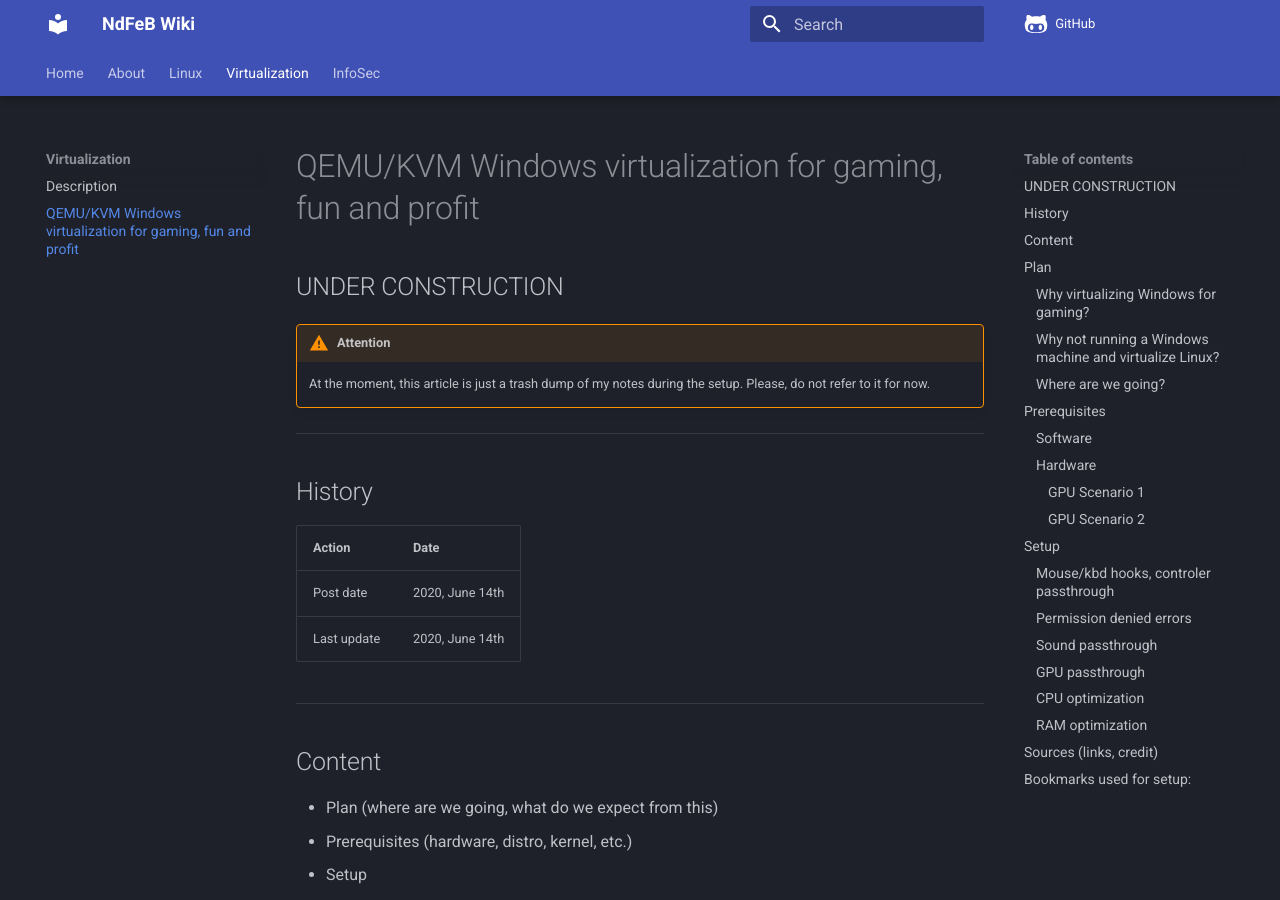
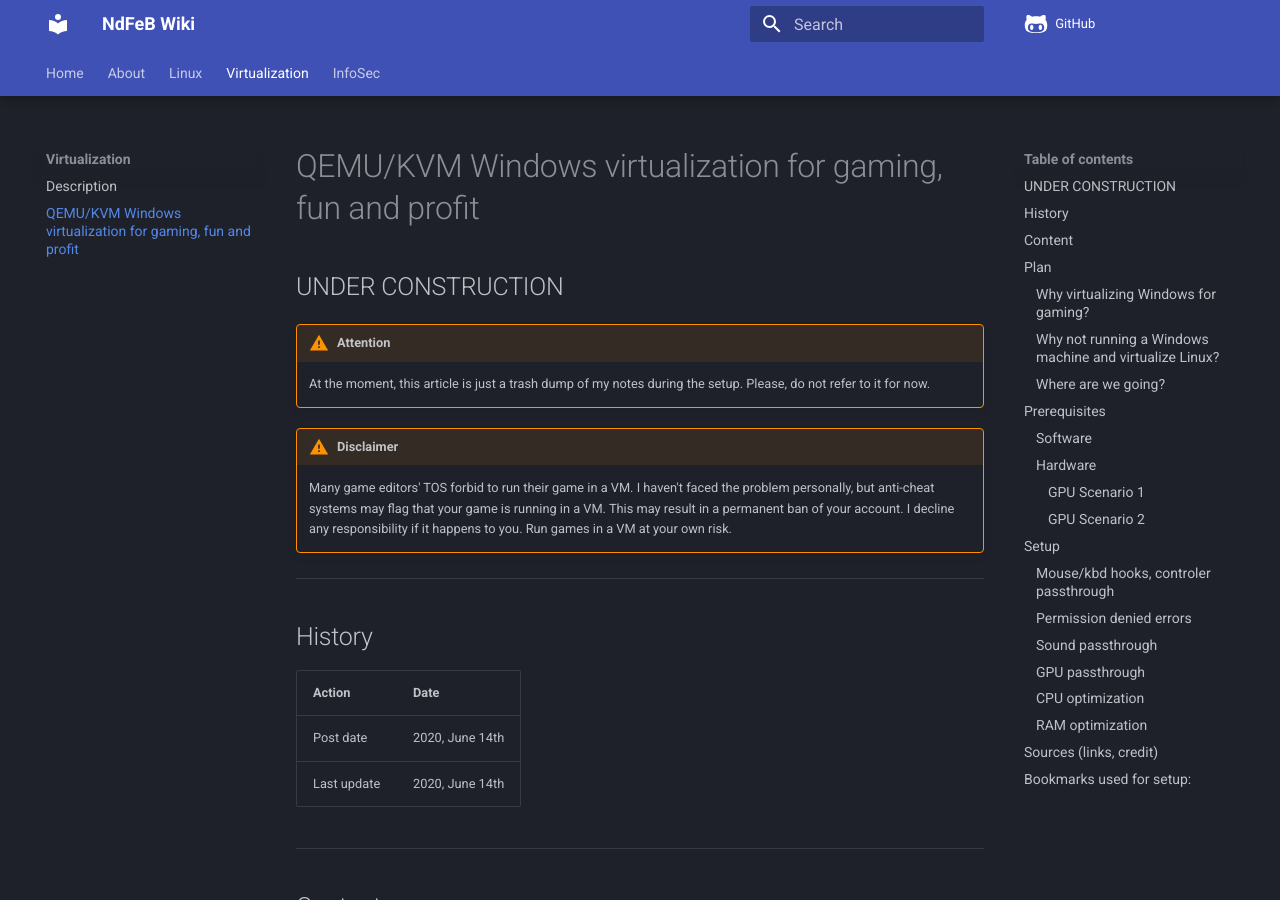
Before and after one commit to NeodymiumFerBore/wiki-pages, an MkDocs documentation site: the page built from docs/Virtualization/qemu-kmv_for_gaming.md, in a window 1280 px wide and 900 px high. Built offline with MkDocs 1.6.1 and Material for MkDocs 9.7.7, drawn with Linux system fonts in a browser that asks for light colours; comment, search, counter and statistics services are not loaded; some of the changed text lies outside the part shown.

Commit message:
Trying stuff

```diff
--- a/docs/Virtualization/qemu-kmv_for_gaming.md
+++ b/docs/Virtualization/qemu-kmv_for_gaming.md
@@ -5,6 +5,9 @@
 !!! warning "Attention"
     At the moment, this article is just a trash dump of my notes during the setup.
     Please, do not refer to it for now.
+
+!!! warning "Disclaimer"
+    Many game editors' TOS forbid to run their game in a VM. I haven't faced the problem personally, but anti-cheat systems may flag that your game is running in a VM. This may result in a permanent ban of your account. I decline any responsibility if it happens to you. Run games in a VM at your own risk.
 
 ---
 
```
Also changed, not shown: other parts of docs/Virtualization/qemu-kmv_for_gaming.md (+1 -1 lines).
